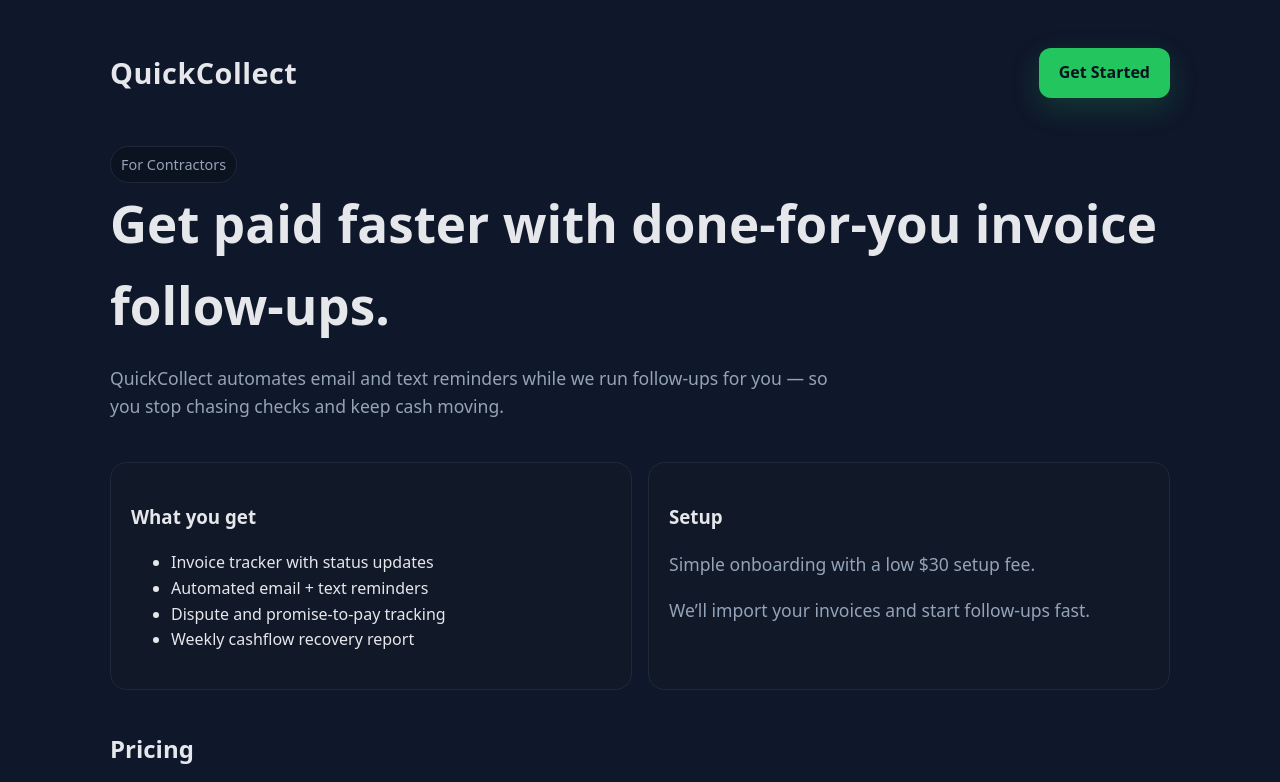
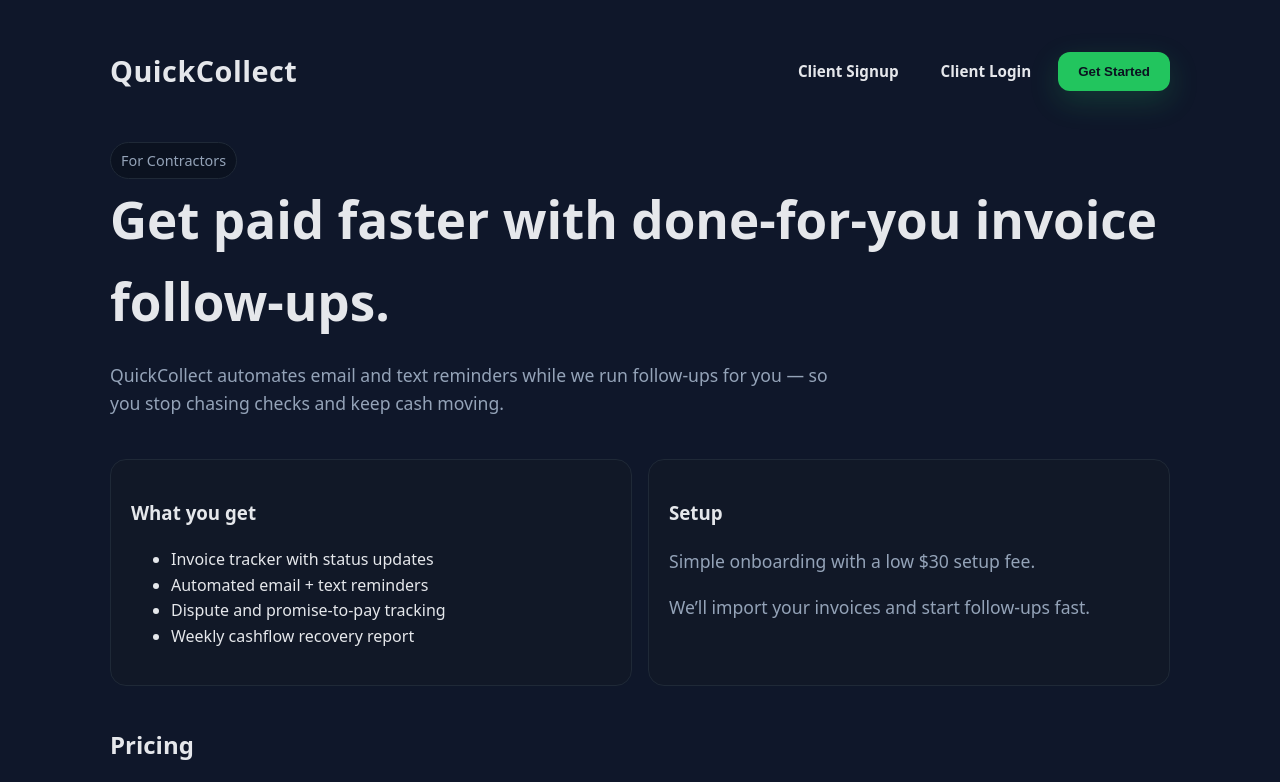
Before and after one commit to bjward-mhs/chatgpa, a plain HTML site: page index.html in a window 1280 px wide. Shown: the top 782 px of the page. Drawn offline with Linux system fonts and the light colour scheme; a script that the page names is missing.

Commit message:
Update index.html with new content

```diff
--- a/index.html
+++ b/index.html
@@ -24,8 +24,23 @@
       line-height: 1.6;
     }
     .container { max-width: 1100px; margin: 0 auto; padding: 48px 20px; }
-    header { display: flex; justify-content: space-between; align-items: center; gap: 16px; }
+    header { display: flex; justify-content: space-between; align-items: center; gap: 16px; flex-wrap: wrap; }
     .brand { font-weight: 800; font-size: 1.8rem; letter-spacing: 0.5px; }
+    .nav-actions { display: flex; align-items: center; gap: 12px; flex-wrap: wrap; }
+    .nav-link {
+      color: var(--text);
+      text-decoration: none;
+      padding: 10px 14px;
+      border-radius: 10px;
+      border: 1px solid transparent;
+      transition: border-color 0.2s ease, color 0.2s ease, background 0.2s ease;
+      font-weight: 600;
+      font-size: 0.95rem;
+    }
+    .nav-link:hover {
+      border-color: var(--accent);
+      background: rgba(34, 197, 94, 0.08);
+    }
     .cta {
       display: inline-block;
       background: var(--accent);
@@ -36,6 +51,8 @@
       font-weight: 700;
       transition: transform 0.2s ease, box-shadow 0.2s ease, background 0.2s ease;
       box-shadow: 0 10px 30px rgba(34, 197, 94, 0.2);
+      border: none;
+      cursor: pointer;
     }
     .cta:hover {
       background: var(--accent-strong);
@@ -87,12 +104,17 @@
     }
     .tag { display: inline-block; background: #0b1220; border: 1px solid var(--border); padding: 6px 10px; border-radius: 999px; color: var(--muted); font-size: 0.9rem; }
   </style>
+  <script async src="https://tally.so/widgets/embed.js"></script>
 </head>
 <body>
   <div class="container">
     <header>
       <div class="brand">QuickCollect</div>
-      <a class="cta" href="#">Get Started</a>
+      <div class="nav-actions">
+        <a class="nav-link" href="signup.html">Client Signup</a>
+        <a class="nav-link" href="login.html">Client Login</a>
+        <button class="cta" data-tally-open="0Qxe1P" data-tally-layout="modal">Get Started</button>
+      </div>
     </header>
 
     <section class="hero">
@@ -143,7 +165,7 @@
     <section class="card" style="margin-top: 32px;">
       <h2>Ready to get started?</h2>
       <p class="muted">Click below and we’ll help you recover cash fast.</p>
-      <a class="cta" href="#">Get Started</a>
+      <button class="cta" data-tally-open="0Qxe1P" data-tally-layout="modal">Get Started</button>
     </section>
 
     <footer>
```
